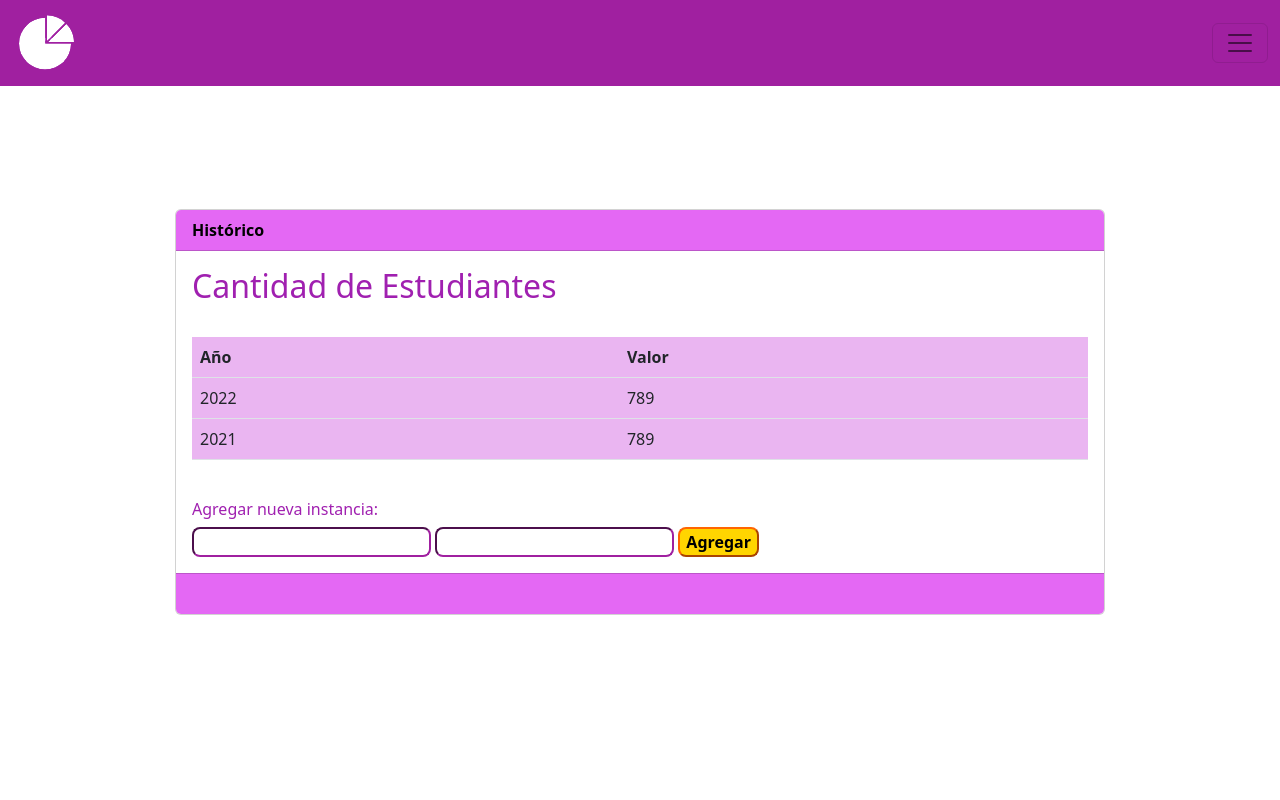
After one commit to SoleGomez23/PF-MIRe, a Django app: page /historial-metrica/1/ in a window 1280 px wide. The commit adds this page. Run offline with Django 3.2, Linux system fonts and the light colour scheme; data comes from the database, SQL or seed files in the repository; both versions use the stored data as it was after the commit; some libraries are stand-ins or nearby versions.

Commit message:
haciendo vista historico

```diff
--- a/MIRe2/MIReApp/forms.py
+++ b/MIRe2/MIReApp/forms.py
@@ -6,7 +6,8 @@ class MetricaForm(forms.ModelForm):
         model = Metrica
         fields = '__all__'
         widgets = {
-            'descripcion': forms.Textarea(attrs={'cols': 30, 'rows': 1}),
+            'descripcion': forms.Textarea(attrs={'cols': 10, 'rows': 1}),
+
         }
 
     def __init__(self, *args, **kwargs):
--- a/MIRe2/MIReApp/models.py
+++ b/MIRe2/MIReApp/models.py
@@ -35,3 +35,11 @@ class Metrica(models.Model):
     def __str__(self):
         fila = 'Título: ' + self.titulo + ' - ' + 'Descripcíon: ' + self.descripcion
         return fila
+
+class HistorialMetrica(models.Model):
+    metrica = models.ForeignKey(Metrica, on_delete=models.CASCADE)
+    año_historico = models.PositiveIntegerField()
+    valor_historico = models.PositiveIntegerField(default=0)  # Agrega un valor predeterminado
+
+    def __str__(self):
+        return f"Métrica: {self.metrica.titulo} - Año Histórico: {self.año_historico} - Valor Histórico: {self.valor_historico}"
--- a/MIRe2/MIReApp/static/css/base.css
+++ b/MIRe2/MIReApp/static/css/base.css
@@ -345,7 +345,7 @@ h5{
 	background-size: cover;
 }
 
-texto-justificado {
+.texto-justificado {
     text-align: justify;
     }
 
--- /dev/null
+++ b/MIRe2/MIReApp/templates/historial_metrica.html
@@ -0,0 +1,48 @@
+{% extends "base.html" %}
+
+{% block titulo %} Histórico {% endblock %}
+
+{% block contenido %}
+<center>
+<div class="card col-md-10" style="text-align: left;">
+    <div class="card-header fw-bold" style="background-color: #e468f4;color: #000000;">
+        Histórico
+    </div>
+    <div class="card-body" >
+                <title>Historico de la métrica</title>
+
+                <body>
+                    <h2>{{ metrica.titulo }}</h2>
+                    <br>
+                    <table class="table" style="background-color: #eab5f1;">
+                        <tr>
+                            <th>Año</th>
+                            <th>Valor</th>
+                        </tr>
+                        {% for item in historial %}
+                            <tr>
+                                <td>{{ item.año_historico }}</td>
+                                <td>{{ item.metrica.valor }}</td>
+                            </tr>
+                        {% endfor %}
+                    </table>
+                    <br>
+                    <h6>Agregar nueva instancia:</h6>
+                    <form method="post">
+                        {% csrf_token %}
+
+                        <input type="number" name="nuevo_año" required class="rounded-3" style="border-color: #a020a0;">
+                        <input type="number" name="nuevo_valor" required class="rounded-3" style="border-color: #a020a0;">
+                        <button type="submit" class="rounded-3 fw-bold" style="background-color: #ffd500;color: #000000; border-color: #f60;">Agregar</button>
+                    </form>
+                </body>
+    </div>
+    <div class="card-footer text-muted" style="background-color: #e468f4;">
+        <br>
+    </div>
+</div>
+</center>
+
+
+
+{% endblock %}
--- a/MIRe2/MIReApp/templates/metricas/index.html
+++ b/MIRe2/MIReApp/templates/metricas/index.html
@@ -19,7 +19,7 @@
                             <th scope="col">Descripción</th>
                             <th scope="col">Unidad de medida</th>
                             <th scope="col">Valor</th>
-                            <th scope="col">Acciones</th>
+
                         </tr>
                     </thead>
                     <tbody>
@@ -33,6 +33,8 @@
                             <td>
                                 <a name="" id="" class="btn" style="background-color: #a020b0;" href="{% url 'editar' metri.id %}">Editar</a>
                                 <a name="" id="" class="btn" style="background-color: #f60;" href="{% url 'eliminar' metri.id %}" role="button">Eliminar</a>
+                                <a name="" id="" class="btn" style="background-color: #ffd500;" href="{% url 'historial_metrica' metri.id %}">Histórico</a>
+
                             </td>
                         </tr>
                         {% endfor %}
--- a/MIRe2/MIReApp/urls.py
+++ b/MIRe2/MIReApp/urls.py
@@ -11,4 +11,5 @@ urlpatterns = [
     path('metricas/crear', views.crear_metricas, name='crear'),
     path('metricas/editar/<int:id>', views.editar_metricas, name='editar'),
     path('metricas/eliminar/<int:id>', views.eliminar_metricas, name='eliminar'),
+    path('historial-metrica/<int:metrica_id>/', views.historial_metrica, name='historial_metrica'),
 ]+ static(settings.MEDIA_URL, document_root=settings.MEDIA_ROOT)
--- a/MIRe2/MIReApp/views.py
+++ b/MIRe2/MIReApp/views.py
@@ -1,6 +1,6 @@
 from django.shortcuts import render, redirect
 from django.http import HttpResponse
-from .models import Metrica
+from .models import Metrica, HistorialMetrica
 from .forms import MetricaForm
 from .forms import MetricaFormEditar
 from django.shortcuts import get_object_or_404, render
@@ -41,3 +41,21 @@ def eliminar_metricas(request, id):
     metricas = Metrica.objects.get(id=id)
     metricas.delete()
     return redirect('metricas')
+
+def historial_metrica(request, metrica_id):
+    metrica = Metrica.objects.get(id=metrica_id)
+    historial = HistorialMetrica.objects.filter(metrica=metrica).order_by('-id')
+
+    if request.method == 'POST':
+        nuevo_año = request.POST['nuevo_año']
+        nuevo_valor = request.POST['nuevo_valor']
+
+        historial_metrica = HistorialMetrica(metrica=metrica, año_historico=nuevo_año)
+        historial_metrica.save()
+
+        metrica.valor = nuevo_valor
+        metrica.save()
+
+        return redirect('historial_metrica', metrica_id=metrica_id)
+
+    return render(request, 'historial_metrica.html', {'metrica': metrica, 'historial': historial})
```
Also changed, not shown: MIRe2/MIReApp/templates/metricas/crear.html (+10 -6 lines), MIRe2/MIReApp/templates/metricas/form.html (+12 -5 lines), MIRe2/MIReApp/migrations/0006_alter_metrica_year_historialmetrica.py (added), MIRe2/MIReApp/migrations/0007_historialmetrica_valor_historico.py (added), MIRe2/db.sqlite3.
